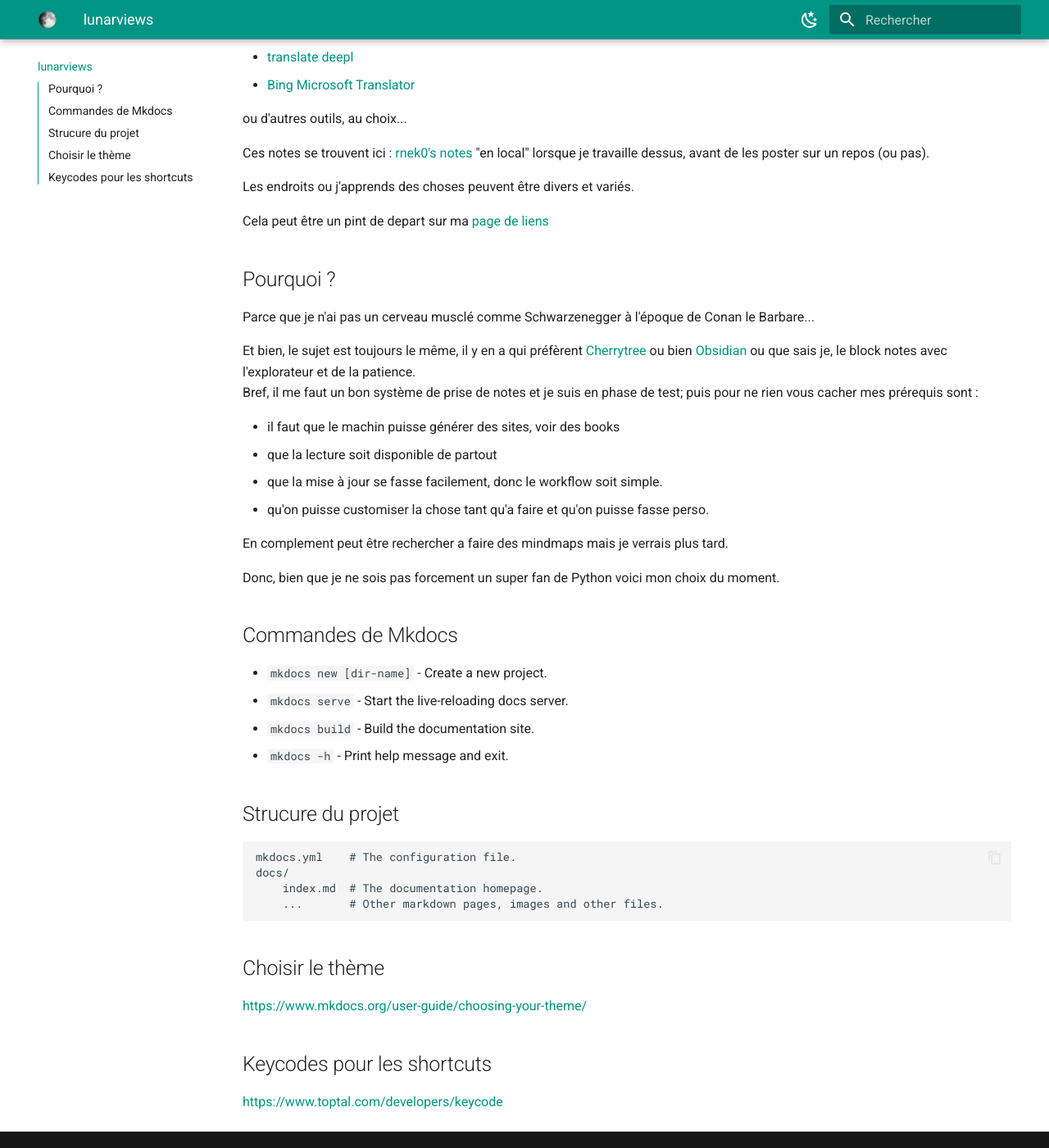
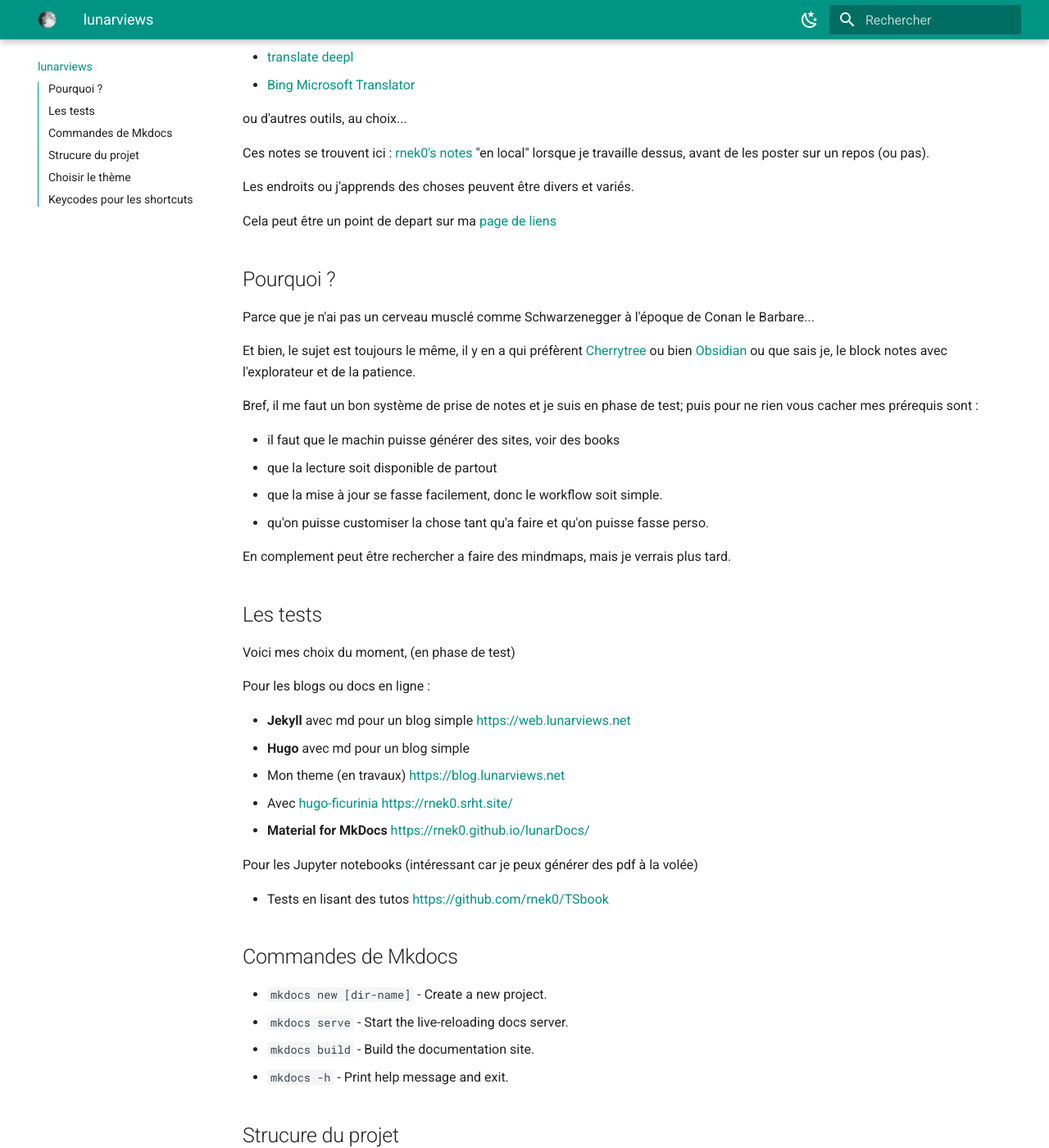
Before and after one commit to rnek0/lunarDocs, an MkDocs documentation site: the page built from docs/index.md, in a window 1280 px wide and 1400 px high, scrolled down 297 px. Shown: the whole window at 82% size. Built offline with MkDocs 1.6.1 and Material for MkDocs 9.7.7, drawn with Linux system fonts in a browser that asks for light colours.

Commit message:
ajoute la section de tests dans la page d'accueil

```diff
--- a/docs/index.md
+++ b/docs/index.md
@@ -12,13 +12,14 @@ Ces notes se trouvent ici : [rnek0's notes](http://127.0.0.1:8000/) "en local" l
 
 Les endroits ou j'apprends des choses peuvent être divers et variés.
 
-Cela peut être un pint de depart sur ma [page de liens](https//web.lunarviews.net/enlaces/)
+Cela peut être un point de depart sur ma [page de liens](https://web.lunarviews.net/enlaces/)
 
 ## Pourquoi ?
 
 Parce que je n'ai pas un cerveau musclé comme Schwarzenegger à l'époque de Conan le Barbare...
 
 Et bien, le sujet est toujours le même, il y en a qui préfèrent [Cherrytree](https://framalibre.org/content/cherrytree) ou bien [Obsidian](https://obsidian.md/) ou que sais je, le block notes avec l'explorateur et de la patience.
+
 Bref, il me faut un bon système de prise de notes et je suis en phase de test; puis pour ne rien vous cacher mes prérequis sont :
 
 * il faut que le machin puisse générer des sites, voir des books
@@ -26,10 +27,23 @@ Bref, il me faut un bon système de prise de notes et je suis en phase de test;
 * que la mise à jour se fasse facilement, donc le workflow soit simple.
 * qu'on puisse customiser la chose tant qu'a faire et qu'on puisse fasse perso.
 
-En complement peut être rechercher a faire des mindmaps mais je verrais plus tard.
+En complement peut être rechercher a faire des mindmaps, mais je verrais plus tard.
 
-Donc, bien que je ne sois pas forcement un super fan de Python voici mon choix du moment.
+## Les tests
 
+Voici mes choix du moment, (en phase de test)
+
+Pour les blogs ou docs en ligne :
+
+* **Jekyll** avec md pour un blog simple <https://web.lunarviews.net>
+* **Hugo** avec md pour un blog simple
+  - Mon theme (en travaux) <https://blog.lunarviews.net>
+  - Avec [hugo-ficurinia](https://gitlab.com/gabmus/hugo-ficurinia) <https://rnek0.srht.site/>
+* **Material for MkDocs** <https://rnek0.github.io/lunarDocs/>
+
+Pour les Jupyter notebooks (intéressant car je peux générer des pdf à la volée)
+
+* Tests en lisant des tutos <https://github.com/rnek0/TSbook>
 
 ## Commandes de Mkdocs
 
```
